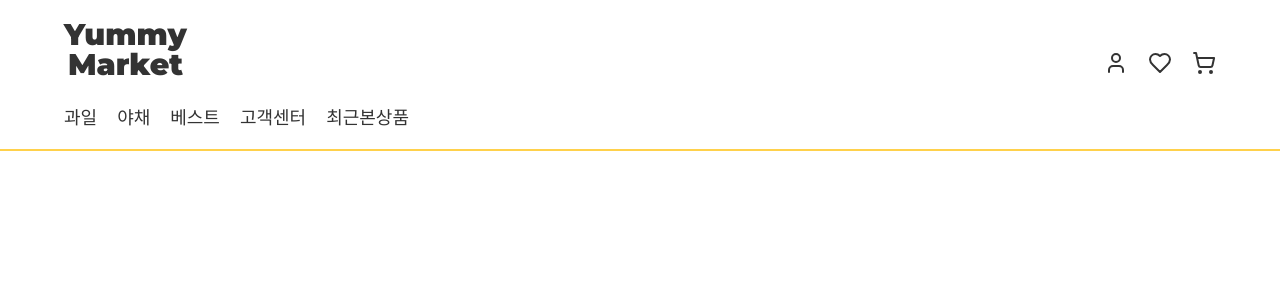
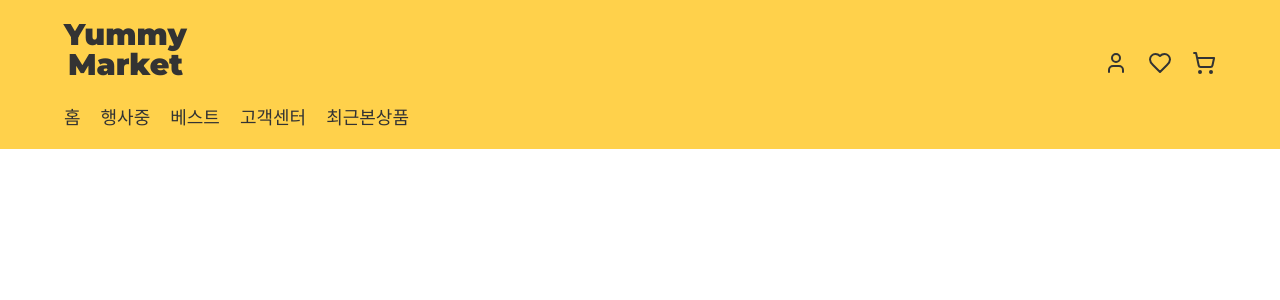
Before and after one commit to seven2762/yummy, a React (Create React App) app in the folder Frontend/yummy_market/: page / in a window 1280 px wide. Shown: the top 300 px of the page. Built offline with nearby package versions, Linux system fonts and the light colour scheme; a web font is replaced by a local one.

Commit message:
헤더 스타일 변경

```diff
--- a/Frontend/yummy_market/src/components/header/Header.tsx
+++ b/Frontend/yummy_market/src/components/header/Header.tsx
@@ -6,11 +6,16 @@ export default function Header(){
 
   return(
       <>
-      <header className="hd ">
-        <div className="center  ">
-          <Logo />
-          <Nav />
-        </div>
+      <header className=" ">
+
+          <div className="hd ">
+            <div className="center">
+            <Logo />
+              <Nav />
+            </div>
+          </div>
+
+
       </header>
       </>
   )
--- a/Frontend/yummy_market/src/components/header/Nav.tsx
+++ b/Frontend/yummy_market/src/components/header/Nav.tsx
@@ -3,14 +3,22 @@
 export default function Nav(){
   return(
       <>
-       <nav className="row-flex-center gap-10 gmarket-medium fs-18 hd_nav">
-         <a href="">과일</a>
-         <a href="">야채</a>
-         <a href="">베스트</a>
-         <a href="">고객센터</a>
-         <a href="">최근본상품</a>
+        <nav className="row-flex-center gap-10 gmarket-medium fs-18 hd_nav">
+          <a href="">홈</a>
+          <a href="">행사중</a>
+          <a href="">베스트</a>
+          <a href="">고객센터</a>
+          <a href="">최근본상품</a>
+        </nav>
 
-       </nav>
+       {/*<nav className="row-flex-center gap-10 gmarket-medium fs-18 hd_nav">*/}
+       {/*  <a href="">과일</a>*/}
+       {/*  <a href="">야채</a>*/}
+       {/*  <a href="">베스트</a>*/}
+       {/*  <a href="">고객센터</a>*/}
+       {/*  <a href="">최근본상품</a>*/}
+
+       {/*</nav>*/}
       </>
   )
 }
--- a/Frontend/yummy_market/src/styles/header.css
+++ b/Frontend/yummy_market/src/styles/header.css
@@ -1,12 +1,15 @@
 header{
-  padding: 20px 0;
+
   /*background: #ffd446;*/
-  border-bottom: 2px solid #ffd14b
+
 }
 header h1{
   line-height: 1;
 }
-
+.hd{
+  padding: 20px 0;
+  background: #ffd14b
+}
 .hd_nav a {
   position: relative;
   text-decoration: none;
```
